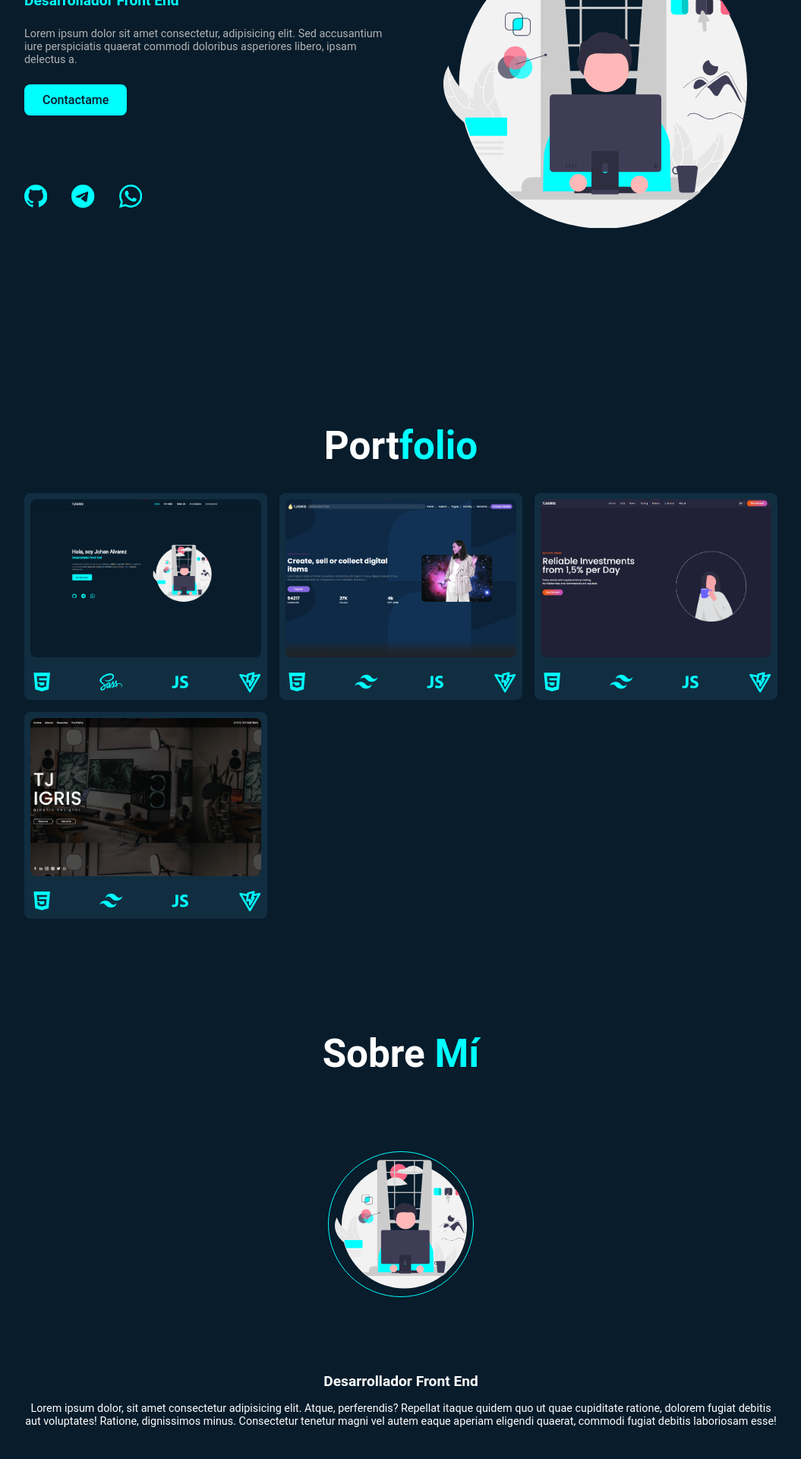
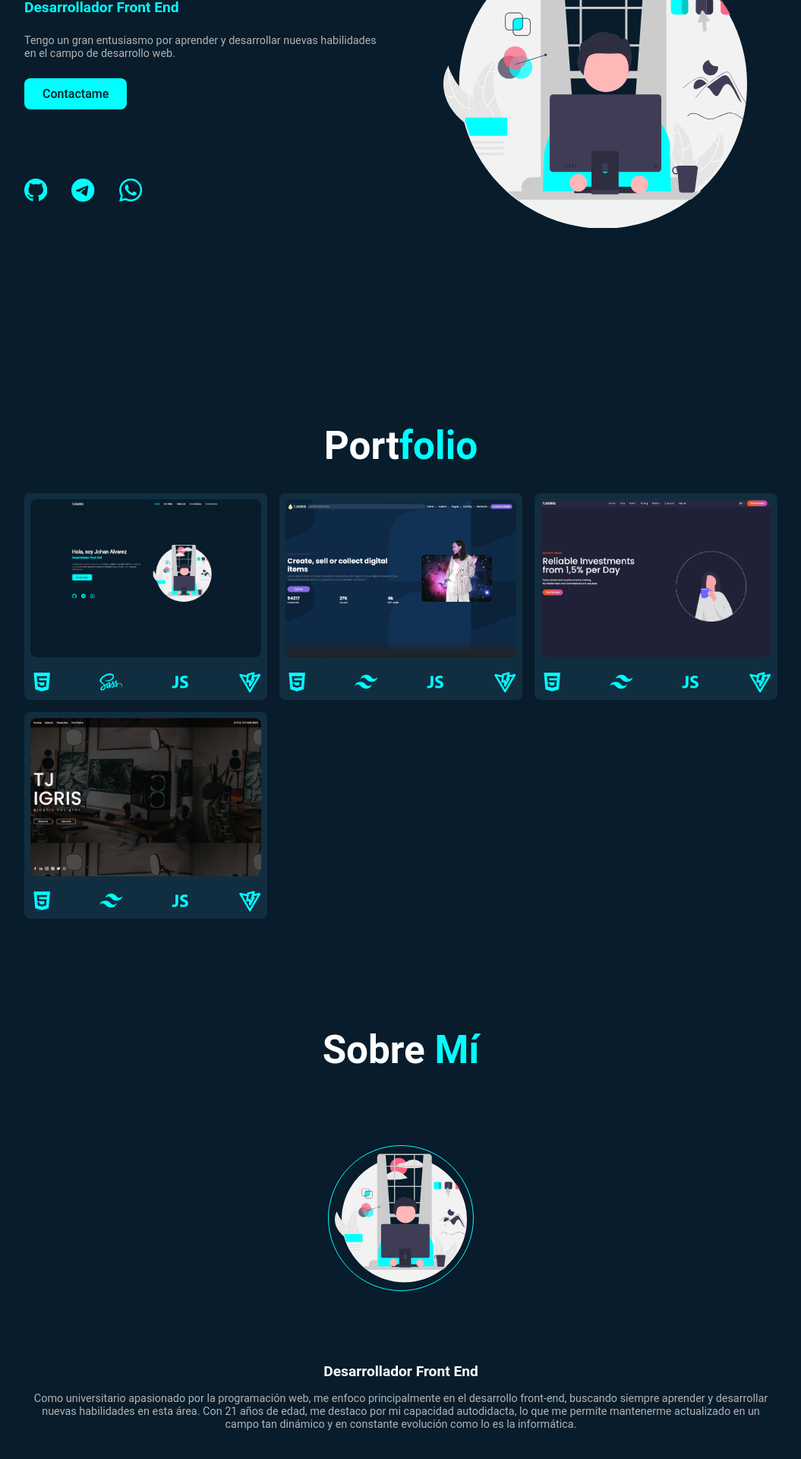
Before and after one commit to TJIGRIS/porfolio, a React (Vite) app: page / in a window 1280 px wide. Shown: the part 260-2180 px from the top of the page at 76% size, without its empty margins (112-1167 px from the left). Built offline with nearby package versions, Linux system fonts and the light colour scheme.

Commit message:
casi terminada

```diff
--- a/src/componentes/inicio/InicioComponente.jsx
+++ b/src/componentes/inicio/InicioComponente.jsx
@@ -43,9 +43,7 @@ export const InicioComponente = () => {
         </div>
 
         <p className="inicio__info-texto rela">
-          Lorem ipsum dolor sit amet consectetur, adipisicing elit. Sed
-          accusantium iure perspiciatis quaerat commodi doloribus asperiores
-          libero, ipsam delectus a.
+          Tengo un gran entusiasmo por aprender y desarrollar nuevas habilidades en el campo de desarrollo web.
           <motion.span
             variants={animacionApararicion(0.7)}
             initial="inicio"
--- a/src/paginas/Contactame.jsx
+++ b/src/paginas/Contactame.jsx
@@ -10,6 +10,7 @@ export const Contactame = () => {
   const sendEmail = (e) => {
     e.preventDefault();
 
+    if (form.current.checkValidity()) {
       emailjs.sendForm('portfolio', 'template_9oappor', form.current, 'DgZ6w8vzLHsyWBFfJ')
         .then((result) => {
           console.log(result.text);
@@ -17,7 +18,9 @@ export const Contactame = () => {
         }, (error) => {
           console.log(error.text);
         });
-
+    } else {
+      alert('Por favor, completa todos los campos requeridos.');
+    }
   };
 
 
--- a/src/paginas/SobreMi.jsx
+++ b/src/paginas/SobreMi.jsx
@@ -432,11 +432,7 @@ export const SobreMi = () => {
         </h4>
 
         <p className="sobreMi__info-texto">
-          Lorem ipsum dolor, sit amet consectetur adipisicing elit. Atque,
-          perferendis? Repellat itaque quidem quo ut quae cupiditate ratione,
-          dolorem fugiat debitis aut voluptates! Ratione, dignissimos minus.
-          Consectetur tenetur magni vel autem eaque aperiam eligendi quaerat,
-          commodi fugiat debitis laboriosam esse!
+          Como universitario apasionado por la programación web, me enfoco principalmente en el desarrollo front-end, buscando siempre aprender y desarrollar nuevas habilidades en esta área. Con 21 años de edad, me destaco por mi capacidad autodidacta, lo que me permite mantenerme actualizado en un campo tan dinámico y en constante evolución como lo es la informática.
         </p>
       </div>
     </section>
--- a/src/sass/paritals/_sobreMi.scss
+++ b/src/sass/paritals/_sobreMi.scss
@@ -27,6 +27,7 @@
     &-texto {
       margin-top: 1rem;
       font-size: $fontSizeTexto;
+      color: $color-gris;
     }
   }
 }
```
Lines whose indentation alone changed are shown as unchanged.
